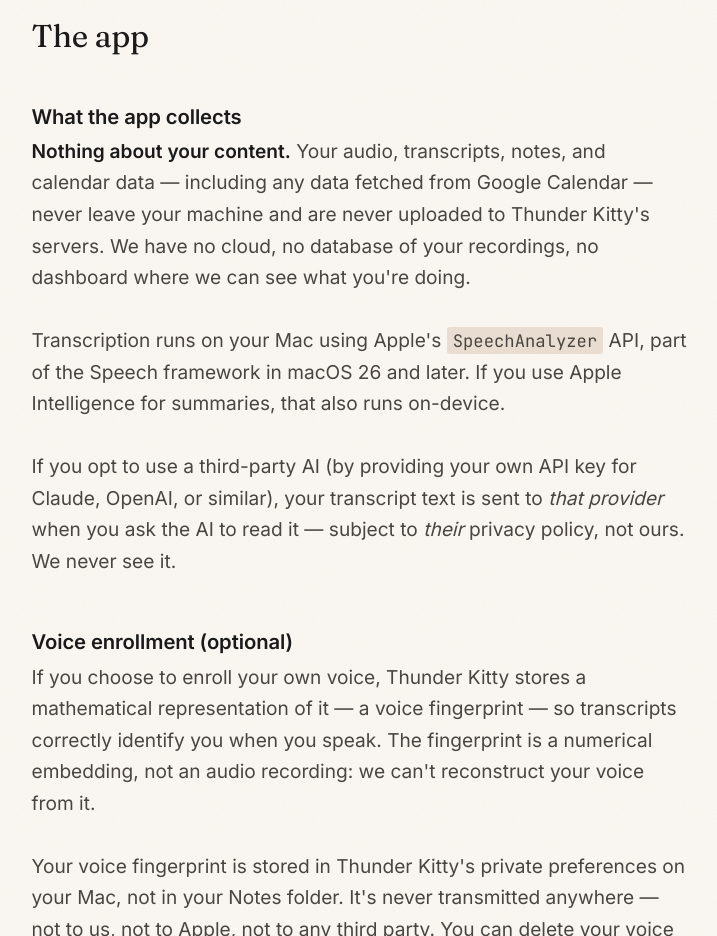
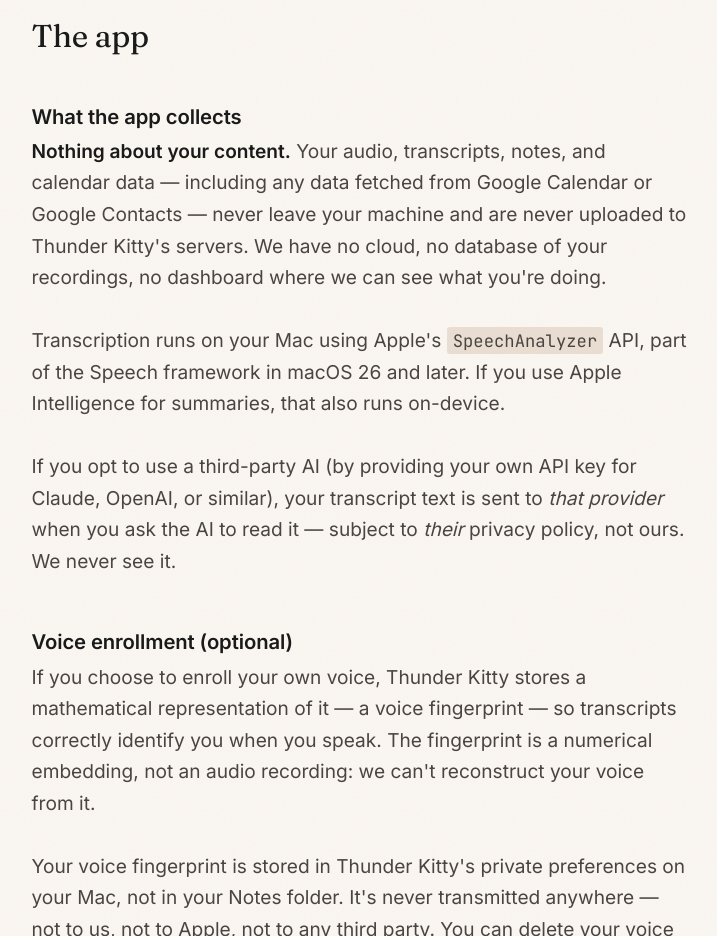
Before and after one commit to big-truck-labs/thunder-kitty-site, an Eleventy site: page src/privacy.html in a window 1280 px wide. Shown: the part 780-1716 px from the top of the page, without its empty margins (280-997 px from the left). Built offline with nearby package versions, Linux system fonts and the light colour scheme; Eleventy itself is replaced by a stand-in of ours; files that its build step writes are made by us from their sources.

Commit message:
update privacy policy

```diff
--- a/src/privacy.html
+++ b/src/privacy.html
@@ -28,9 +28,10 @@
   <p>
     <strong>Nothing about your content.</strong>
     Your audio, transcripts, notes, and calendar data — including any data
-    fetched from Google Calendar — never leave your machine and are never
-    uploaded to Thunder Kitty's servers. We have no cloud, no database of your
-    recordings, no dashboard where we can see what you're doing.
+    fetched from Google Calendar or Google Contacts — never leave your machine
+    and are never uploaded to Thunder Kitty's servers. We have no cloud, no
+    database of your recordings, no dashboard where we can see what you're
+    doing.
   </p>
   <p>
     Transcription runs on your Mac using Apple's
@@ -106,8 +107,8 @@
     your meeting notes. This data is never transmitted off your device. Thunder
     Kitty does not operate any servers that receive or store your personal data
     or content. You can disconnect your Google account at any time in Settings,
-    which immediately clears all cached Google Calendar data. Google's privacy
-    policy governs the authentication process.
+    which immediately clears all cached Google Calendar and Contacts data.
+    Google's privacy policy governs the authentication process.
   </p>
 
   <h3>How to verify for yourself</h3>
```
